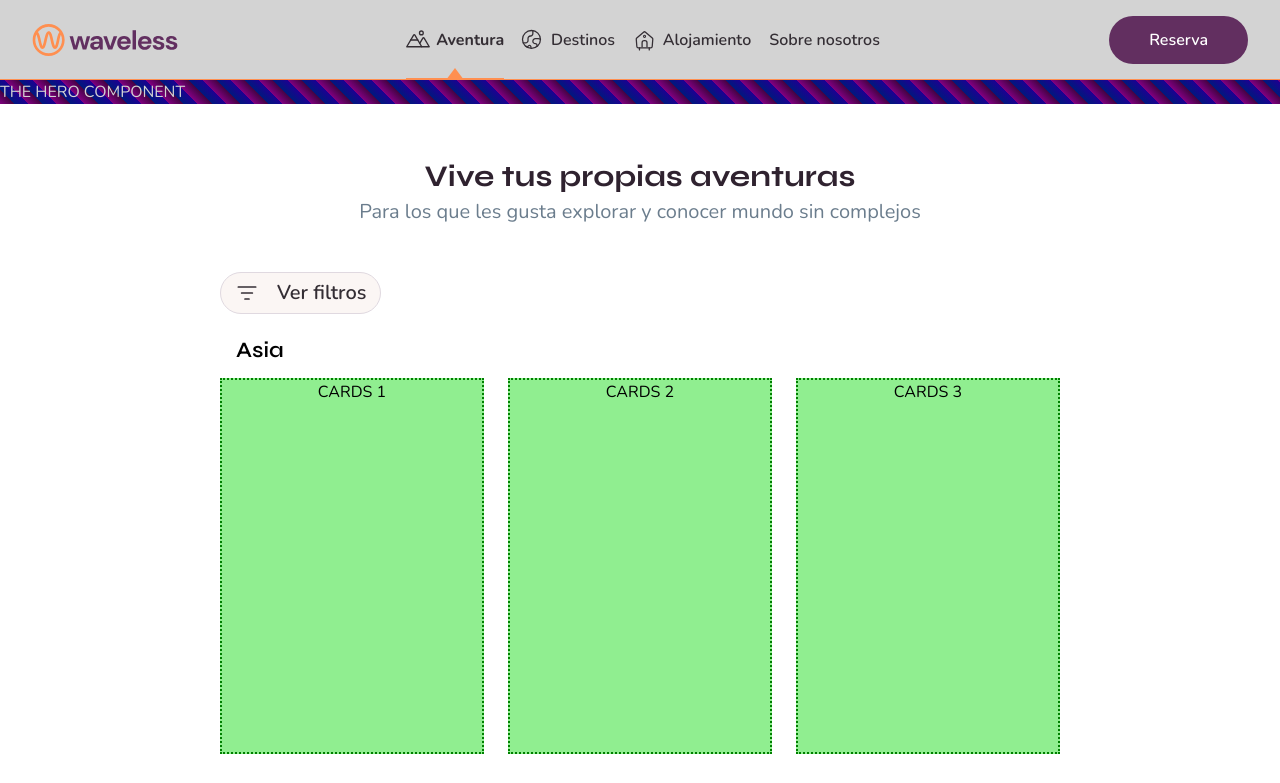
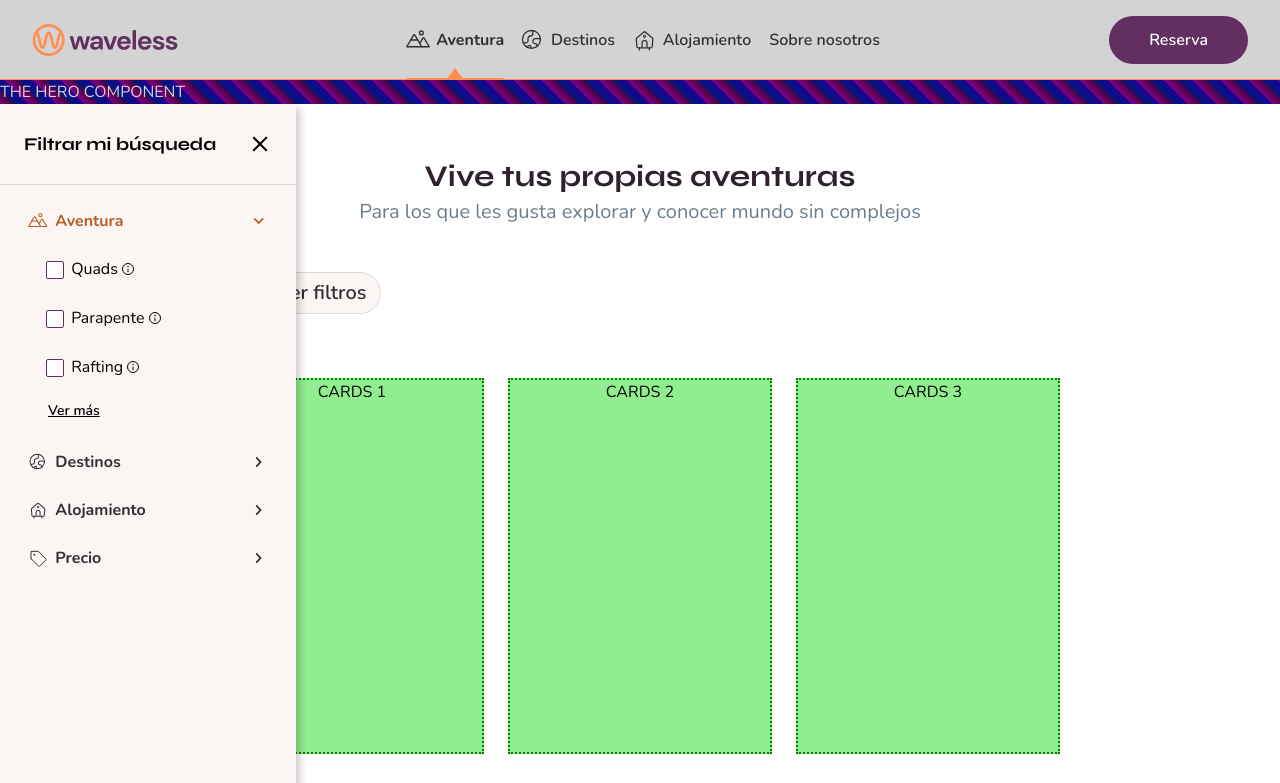
Before and after one commit to rubenfpic/waveless, a website built with Vite: page index.html in a window 1280 px wide. Both pictures are taken after a click on the button "Ver filtros". Shown: the top 783 px of the page. Built offline with nearby package versions, Linux system fonts and the light colour scheme.

Commit message:
Filters layout

```diff
--- a/src/components/filters.js
+++ b/src/components/filters.js
@@ -1,13 +1,13 @@
 export function createFilters() {
   const fragment = document.createRange().createContextualFragment(`
-    <div class="filters__layout">
-      <button class="filters__toggle">
-        <svg class="filters__icon" aria-hidden="true">
-          <use xlink:href="/src/assets/svg/sprite.svg#filtros"></use>
-        </svg>
-        <span>Ver filtros</span>
-      </button>
-      <div class="filters__panel is-visible" id="filtersPanel">
+    <button class="filters__toggle js-filters-toggle">
+      <svg class="filters__icon" aria-hidden="true">
+        <use xlink:href="/src/assets/svg/sprite.svg#filtros"></use>
+      </svg>
+      <span>Ver filtros</span>
+    </button>
+    <div class="filters__panel js-filters-panel" id="filtersPanel">
+      <div class="filters__panel-inner">
         <div class="filters__header">
           <h3 class="filters__title">Filtrar mi búsqueda</h3>
           <svg class="filters__close js-filters-close" aria-hidden="true">
@@ -77,6 +77,30 @@ export function createFilters() {
               <label for="surf">
                 <input class="input" type="checkbox" name="aventura" id="surf" value="surf">
                 Surf
+                <span class="tooltip">
+                  <svg class="tooltip__icon" aria-hidden="true">
+                    <use xlink:href="/src/assets/svg/sprite.svg#info"></use>
+                  </svg>
+                  <span class="tooltip__text">Lorem ipsum</span>
+                </span>
+              </label>
+            </div>
+            <div class="input-wrapper is-hidden">
+              <label for="snowboard">
+                <input class="input" type="checkbox" name="aventura" id="snowboard" value="snowboard">
+                Snowboard
+                <span class="tooltip">
+                  <svg class="tooltip__icon" aria-hidden="true">
+                    <use xlink:href="/src/assets/svg/sprite.svg#info"></use>
+                  </svg>
+                  <span class="tooltip__text">Lorem ipsum</span>
+                </span>
+              </label>
+            </div>
+            <div class="input-wrapper is-hidden">
+              <label for="paracaidas">
+                <input class="input" type="checkbox" name="aventura" id="paracaidas" value="paracaidas">
+                Paracaídas
                 <span class="tooltip">
                   <svg class="tooltip__icon" aria-hidden="true">
                     <use xlink:href="/src/assets/svg/sprite.svg#info"></use>
--- a/src/main.js
+++ b/src/main.js
@@ -32,8 +32,8 @@ const footerContent = createFooter();
 footerNode.appendChild(footerContent);
 
 // Toggle para mostrar el panel de filtros
-const filtersToggle = document.querySelector(".filters__toggle");
-const filtersPanel = document.querySelector("#filtersPanel");
+const filtersToggle = document.querySelector(".js-filters-toggle");
+const filtersPanel = document.querySelector(".js-filters-panel");
 const filtersClose = document.querySelector(".js-filters-close");
 filtersToggle.addEventListener("click", () => {
   filtersPanel.classList.toggle("is-visible");
--- a/src/styles/01-settings/_tokens.scss
+++ b/src/styles/01-settings/_tokens.scss
@@ -48,6 +48,7 @@
     --filters-icon-open: #b85c28;
     --filters-filter-name-text-open: #b85c28;
     --filters-divisor: #e0d9e0;
+    --filters-shadow: #00000033;
 
     --footer-background-default: #fbf6f4;
     --footer-foreground-bottom-bar-default: #622f60;
--- a/src/styles/06-components/_filters.scss
+++ b/src/styles/06-components/_filters.scss
@@ -9,14 +9,41 @@
     &__panel {
         display: none;
         background-color: var(--filters-background-default);
+        position: fixed;
+        top: 0;
+        left: 0;
+        width: 100vw;
+        height: 100vh;
+        overflow: hidden;
+        z-index: 90;
+
+        @include media(tablet) {
+            position: absolute;
+            left: 0;
+            top: 0;
+            bottom: 0;
+            width: to-rem(296px);
+            height: 100%;
+            box-shadow: to-rem(4px 4px 8px 0px) var(--filters-shadow);
+            z-index: 40;
+        }
+
+        @include media(desktop) {
+            display: block;
+            box-shadow: none;
+            position: relative;
+            width: to-rem(264px);
+            border-radius: to-rem(24px);
+        }
 
         &.is-visible {
             display: block;
         }
+    }
 
-        @include media(desktop) {
-            display: block;
-        }
+    &__panel-inner {
+        height: 100%;
+        overflow-y: auto;
     }
 
     &__header {
@@ -26,6 +53,10 @@
         align-items: center;
         padding: to-rem(16px 24px);
         border-bottom: to-rem(1px) solid var(--filters-divisor);
+
+        @include media(desktop) {
+            text-align: center;
+        }
     }
 
     &__title {
@@ -33,12 +64,20 @@
         font-size: to-rem(18px);
         line-height: to-rem(24px);
         padding: to-rem(12px 0);
+
+        @include media(desktop) {
+            width: 100%;
+        }
     }
 
     &__close {
         width: to-rem(24px);
         height: to-rem(24px);
         cursor: pointer;
+
+        @include media(desktop) {
+            display: none;
+        }
     }
 
     &__form {
--- a/src/styles/06-components/_footer.scss
+++ b/src/styles/06-components/_footer.scss
@@ -3,6 +3,8 @@
 
 .footer {
     width: 100%;
+    z-index: 50;
+    position: relative;
 
     &__layout {
         display: flex;
--- a/src/styles/06-components/_nav.scss
+++ b/src/styles/06-components/_nav.scss
@@ -77,7 +77,7 @@
                 content: attr(data-text);
                 font-weight: 700;
                 height: 0;
-                overflow: hidden;
+                // overflow: hidden;
                 visibility: hidden;
                 display: block;
             }
```
